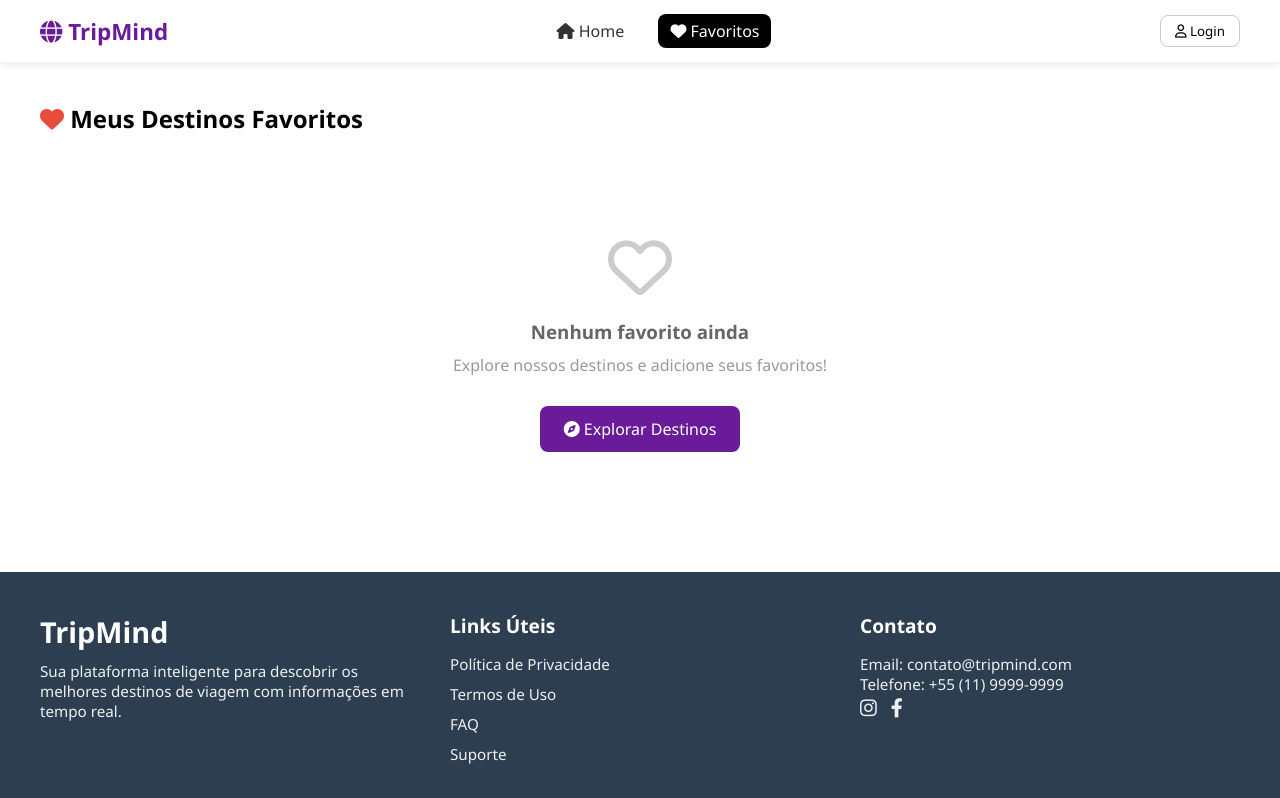
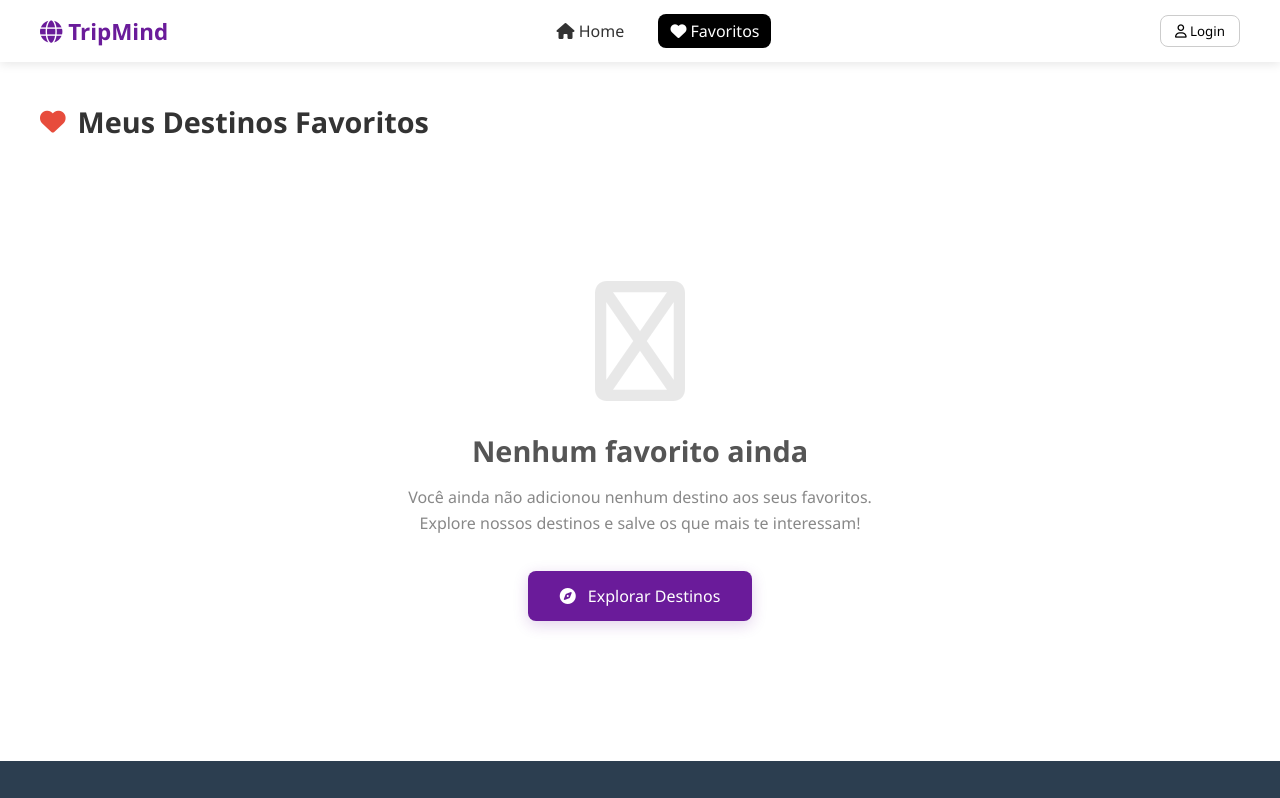
Before and after one commit to eduarda121212/TripMind, a plain HTML site: page favoritos.html in a window 1280 px wide. Shown: the top 798 px of the page. Drawn offline with Linux system fonts and the light colour scheme.

Commit message:
destinos

```diff
--- a/favorito.html
+++ b/favoritos.html
@@ -5,6 +5,7 @@
   <meta name="viewport" content="width=device-width, initial-scale=1.0">
   <title>Meus Favoritos - TripMind</title>
   <link rel="stylesheet" href="home/style.css">
+  <link rel="stylesheet" href="favoritos/style.css">
   <link rel="stylesheet" href="https://cdnjs.cloudflare.com/ajax/libs/font-awesome/6.4.0/css/all.min.css">
 </head>
 <body>
@@ -21,14 +22,19 @@
   </header>
 
   <!-- Seção de Favoritos -->
-  <section class="destinos" style="min-height: 60vh; padding: 40px;">
-    <h2><i class="fa-solid fa-heart" style="color: #e74c3c;"></i> Meus Destinos Favoritos</h2>
+  <section class="favoritos-section">
+    <div class="favoritos-header">
+      <h2><i class="fa-solid fa-heart"></i> Meus Destinos Favoritos</h2>
+    </div>
 
-    <div id="mensagemVazio" style="display: none; text-align: center; padding: 80px 20px;">
-      <i class="fa-regular fa-heart" style="font-size: 4rem; color: #ccc; margin-bottom: 20px; display: block;"></i>
-      <h3 style="color: #666; margin-bottom: 10px;">Nenhum favorito ainda</h3>
-      <p style="color: #999; margin-bottom: 30px;">Explore nossos destinos e adicione seus favoritos!</p>
-      <a href="index.html" style="display: inline-block; padding: 12px 24px; background: #6a1b9a; color: white; text-decoration: none; border-radius: 8px; transition: 0.3s;">
+    <div id="mensagemVazio" class="empty-state">
+      <div class="empty-icon">
+        <i class="fa-regular fa-heart-crack"></i>
+      </div>
+      <h3>Nenhum favorito ainda</h3>
+      <p>Você ainda não adicionou nenhum destino aos seus favoritos.<br>
+      Explore nossos destinos e salve os que mais te interessam!</p>
+      <a href="index.html" class="btn-explorar">
         <i class="fa-solid fa-compass"></i> Explorar Destinos
       </a>
     </div>
--- a/favoritos/style.css
+++ b/favoritos/style.css
@@ -0,0 +1,136 @@
+/* Estilo específico para página de favoritos */
+
+.favoritos-section {
+  min-height: 70vh;
+  padding: 40px;
+  max-width: 1400px;
+  margin: 0 auto;
+}
+
+.favoritos-header {
+  margin-bottom: 40px;
+}
+
+.favoritos-header h2 {
+  font-size: 1.8rem;
+  color: #333;
+  font-weight: 600;
+  display: flex;
+  align-items: center;
+  gap: 12px;
+}
+
+.favoritos-header h2 i {
+  color: #e74c3c;
+  font-size: 1.6rem;
+}
+
+/* Estado vazio - quando não há favoritos */
+.empty-state {
+  display: none;
+  text-align: center;
+  padding: 100px 20px;
+  max-width: 600px;
+  margin: 0 auto;
+}
+
+.empty-icon {
+  margin-bottom: 30px;
+}
+
+.empty-icon i {
+  font-size: 120px;
+  color: #d3d3d3;
+  opacity: 0.5;
+}
+
+.empty-state h3 {
+  font-size: 1.8rem;
+  color: #555;
+  margin-bottom: 15px;
+  font-weight: 600;
+}
+
+.empty-state p {
+  font-size: 1rem;
+  color: #888;
+  line-height: 1.6;
+  margin-bottom: 35px;
+}
+
+.btn-explorar {
+  display: inline-block;
+  padding: 14px 32px;
+  background: #6a1b9a;
+  color: white;
+  text-decoration: none;
+  border-radius: 8px;
+  font-weight: 500;
+  font-size: 1rem;
+  transition: all 0.3s ease;
+  box-shadow: 0 4px 15px rgba(106, 27, 154, 0.2);
+}
+
+.btn-explorar:hover {
+  background: #8e24aa;
+  transform: translateY(-2px);
+  box-shadow: 0 6px 20px rgba(106, 27, 154, 0.3);
+}
+
+.btn-explorar i {
+  margin-right: 8px;
+}
+
+/* Cards container para favoritos */
+#favoritosContainer {
+  display: grid;
+  grid-template-columns: repeat(auto-fill, minmax(280px, 1fr));
+  gap: 25px;
+}
+
+/* Animação para quando remove favorito */
+.card.removing {
+  animation: fadeOutScale 0.3s ease forwards;
+}
+
+@keyframes fadeOutScale {
+  to {
+    opacity: 0;
+    transform: scale(0.8);
+  }
+}
+
+/* Estilo do botão de favorito quando está ativo */
+.favorite.favorito-ativo {
+  background: #fff;
+  color: #e74c3c;
+}
+
+.favorite.favorito-ativo:hover {
+  background: #ffe5e5;
+  transform: scale(1.1);
+}
+
+/* Responsive */
+@media (max-width: 768px) {
+  .favoritos-section {
+    padding: 20px;
+  }
+
+  .favoritos-header h2 {
+    font-size: 1.5rem;
+  }
+
+  .empty-icon i {
+    font-size: 80px;
+  }
+
+  .empty-state h3 {
+    font-size: 1.4rem;
+  }
+
+  #favoritosContainer {
+    grid-template-columns: repeat(auto-fill, minmax(250px, 1fr));
+    gap: 20px;
+  }
+}
```
Also changed, not shown: home/script.js (+26 -8 lines).
